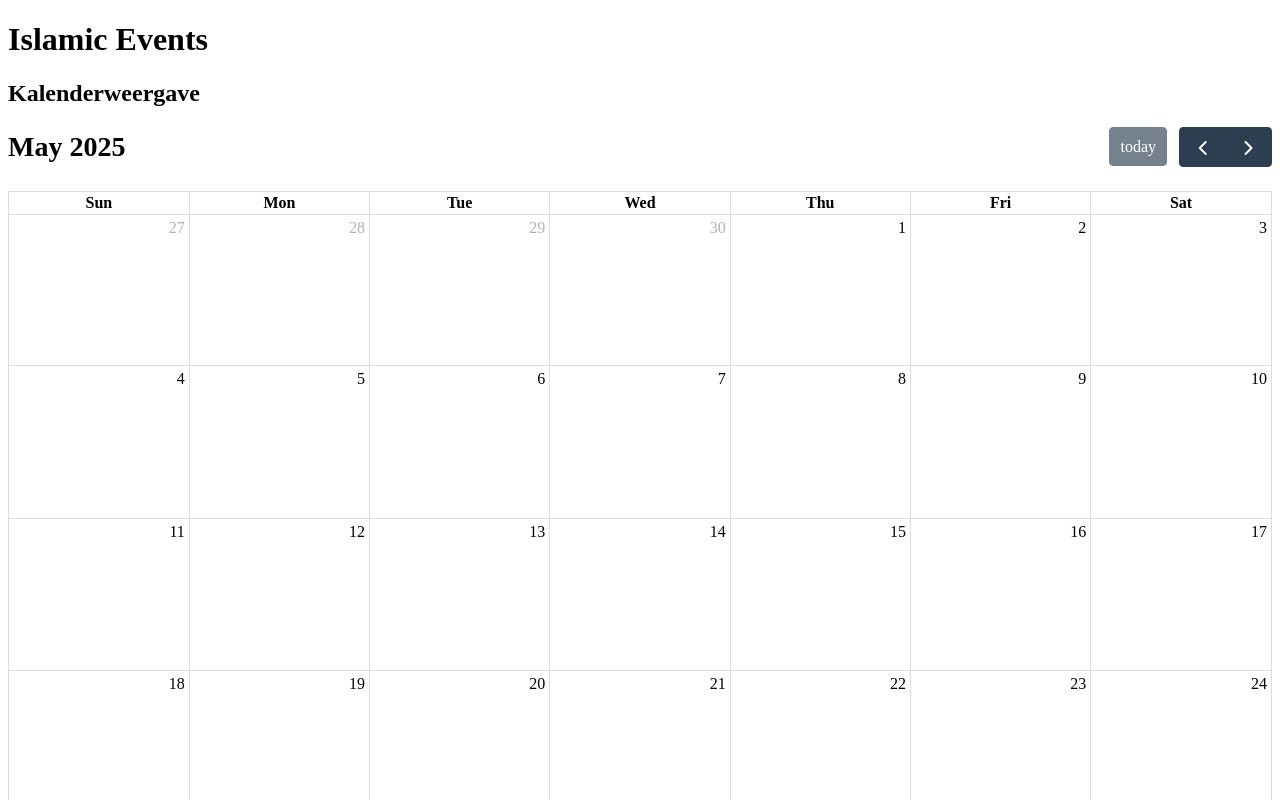
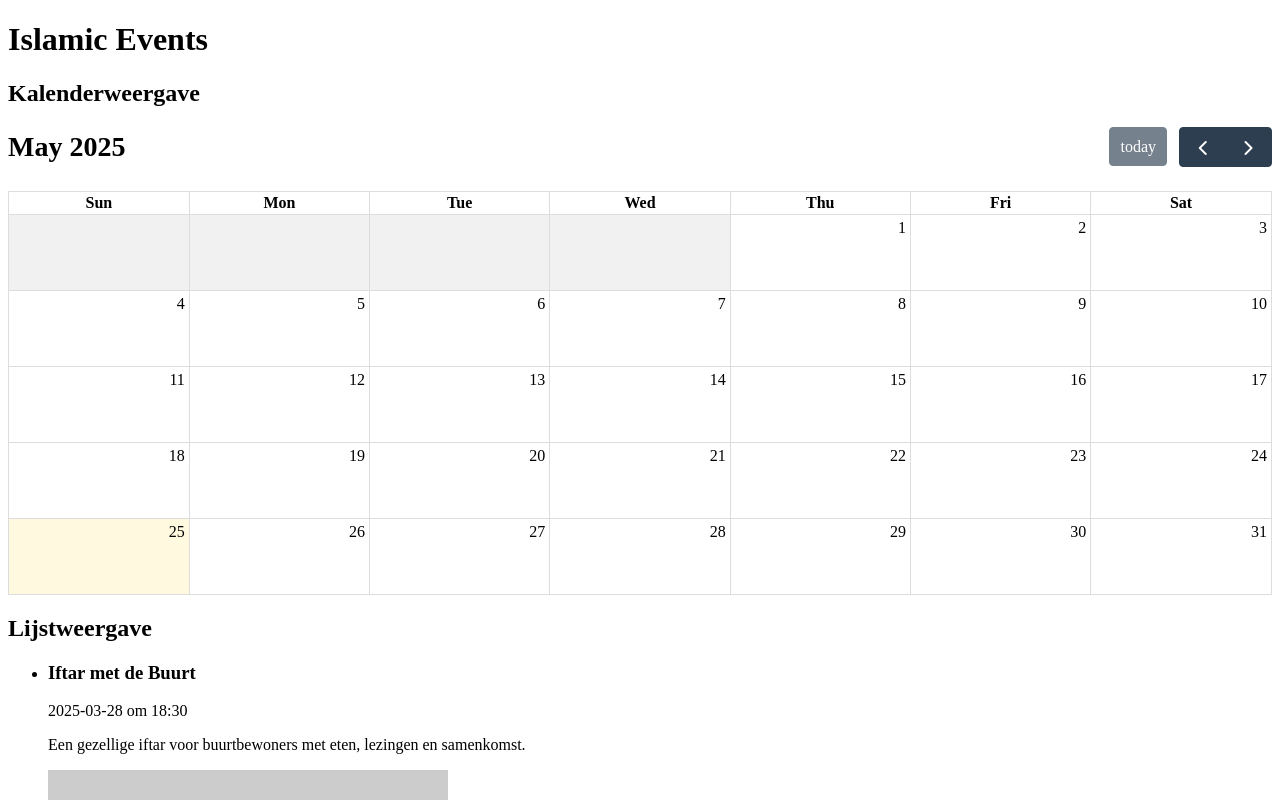
Before and after one commit to IvanaSaraber/MuslimCalender, a Next.js app: page /agenda in a window 1280 px wide. Shown: the top 800 px of the page. Built offline with nearby package versions, Linux system fonts and the light colour scheme.

Commit message:
Update CalendarView.tsx

```diff
--- a/components/CalendarView.tsx
+++ b/components/CalendarView.tsx
@@ -1,6 +1,7 @@
 "use client";
 import FullCalendar from "@fullcalendar/react";
 import dayGridPlugin from "@fullcalendar/daygrid";
+import interactionPlugin from "@fullcalendar/interaction";
 
 export function CalendarView({ events }: { events: any[] }) {
   const calendarEvents = events.map((event) => ({
@@ -11,11 +12,18 @@ export function CalendarView({ events }: { events: any[] }) {
   return (
     <div className="mb-8">
       <h2 className="text-xl font-semibold mb-2">Kalenderweergave</h2>
-      <FullCalendar
-        plugins={[dayGridPlugin]}
-        initialView="dayGridMonth"
-        events={calendarEvents}
-      />
+      <div className="overflow-x-auto">
+        <FullCalendar
+          plugins={[dayGridPlugin, interactionPlugin]}
+          initialView="dayGridMonth"
+          events={calendarEvents}
+          height="auto"
+          fixedWeekCount={false}
+          dayMaxEventRows={3}
+          showNonCurrentDates={false}
+          displayEventTime={false}
+        />
+      </div>
     </div>
   );
 }
```
